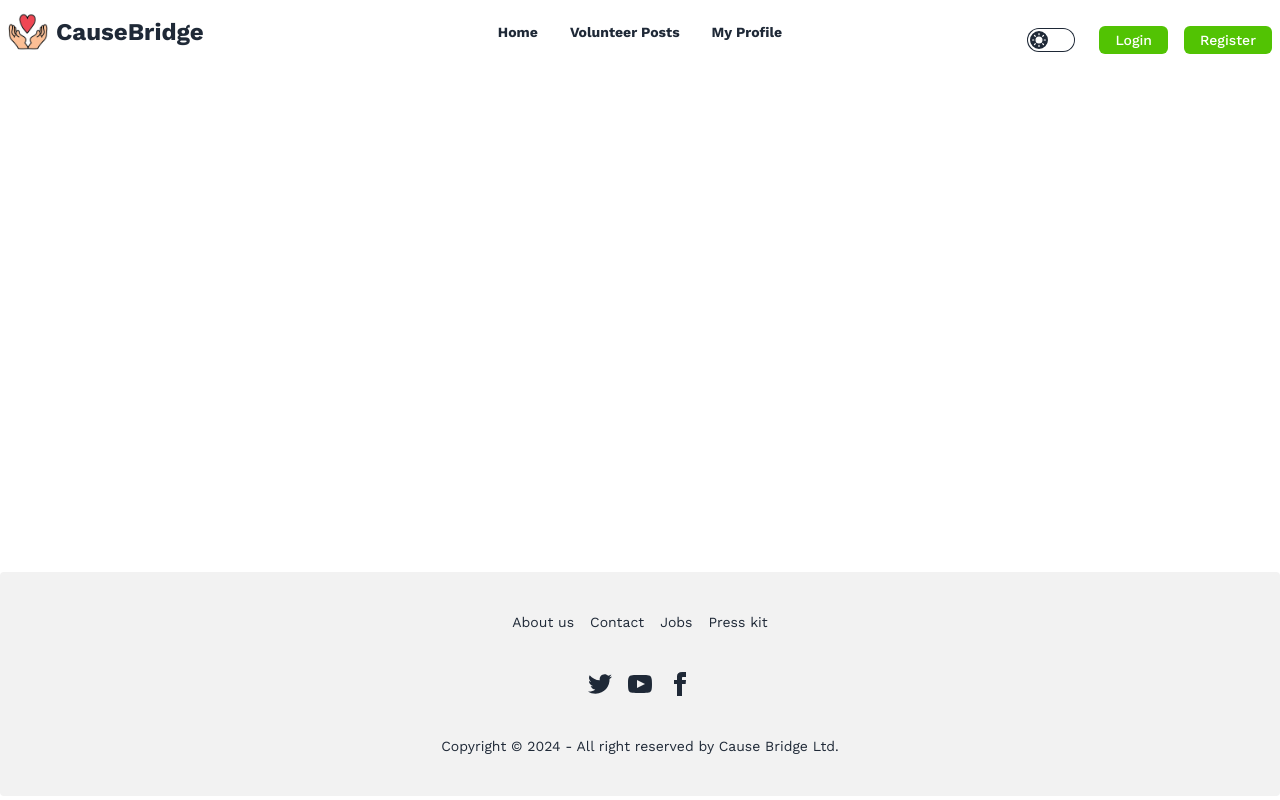
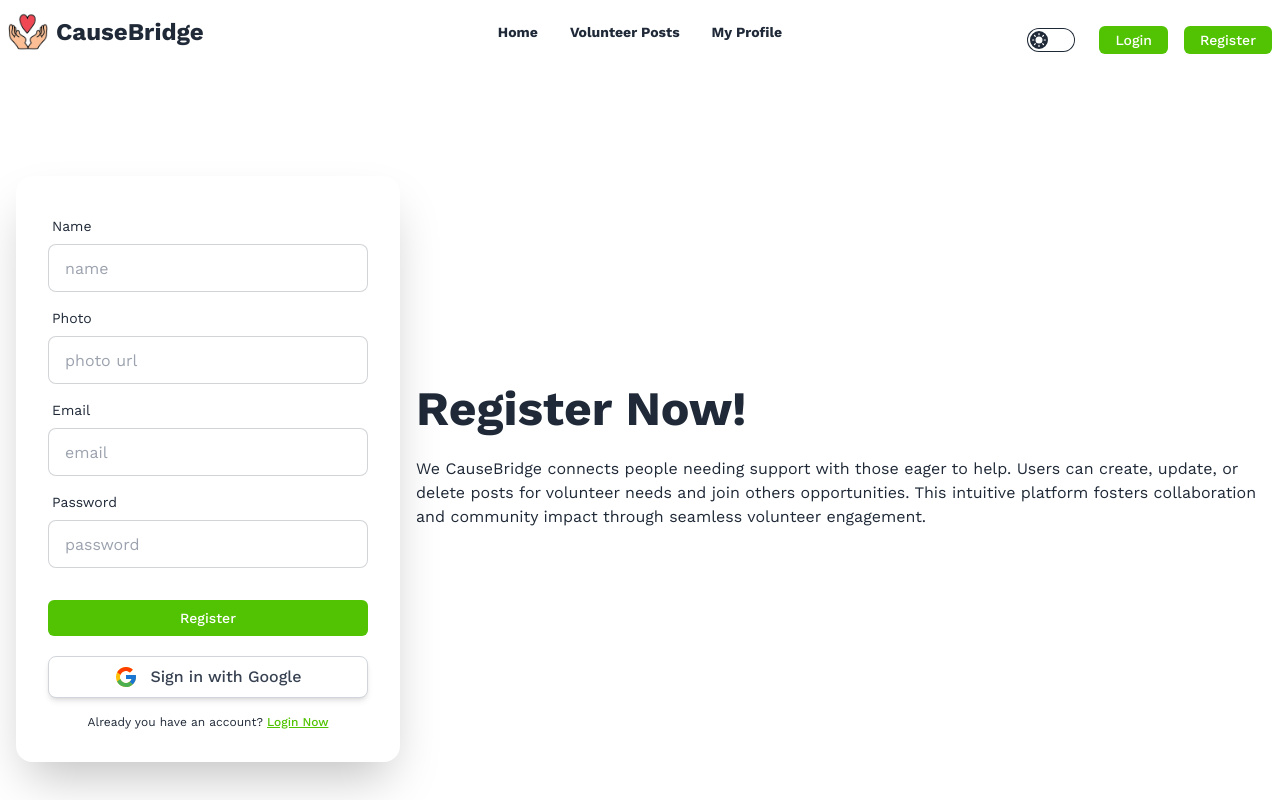
Before and after one commit to salmanfxrsi/causebridge-frontend, a React (Vite) app: page /register in a window 1280 px wide. Shown: the top 800 px of the page. Built offline with nearby package versions, Linux system fonts and the light colour scheme; no server answers.

Commit message:
feat: implement registration page with email/password and Google sign-up; enhance user flow and design

```diff
--- a/src/components/Navbar.jsx
+++ b/src/components/Navbar.jsx
@@ -34,7 +34,7 @@ const Navbar = () => {
         )}
         {!user && (
           <Link
-            to={"/registration"}
+            to={"/register"}
             className="bg-[#52C303] text-sm font-medium text-white capitalize transition-colors px-4 duration-300 transform lg:w-auto hover:bg-gray-500 mt-4 text-center py-1 rounded-md"
           >
             Register
--- a/src/components/UpcomingPosts.jsx
+++ b/src/components/UpcomingPosts.jsx
@@ -27,9 +27,9 @@ const UpcomingPosts = () => {
       </section>
       <Link
         to="/volunteer-posts"
-        className="bg-[#52C303] text-center w-[150px] py-1 mx-auto text-sm font-medium text-white capitalize lg:w-[300px] transition-colors duration-300 transform rounded-md hover:bg-gray-500 focus:outline-none focus:bg-gray-500 mt-12 block to"
+        className="bg-[#52C303] text-center w-11/12 py-3 mx-auto text-sm font-medium text-white capitalize lg:container transition-colors duration-300 transform rounded-md hover:bg-gray-500 focus:outline-none focus:bg-gray-500 mt-12 block to"
       >
-        See All
+        Click Here To See All Volunteer Needed Posts
       </Link>
     </div>
   );
--- /dev/null
+++ b/src/pages/Authentication/Register.jsx
@@ -0,0 +1,142 @@
+import { useContext } from "react";
+import { FcGoogle } from "react-icons/fc";
+import { AuthContext } from "../../provider/AuthProvider";
+import { Link, useNavigate } from "react-router-dom";
+import toast from "react-hot-toast";
+
+const Register = () => {
+  const { setUser, signInWithGoogle, createUser, updateUserProfile } =
+    useContext(AuthContext);
+  const navigate = useNavigate();
+
+  //   Register with Email And Password
+  const handleRegister = (e) => {
+    e.preventDefault();
+    const form = e.target;
+    const name = form.name.value;
+    const photoURL = form.photoURL.value;
+    const email = form.email.value;
+    const password = form.password.value;
+
+    createUser(email, password)
+      .then((result) => {
+        setUser(result.user);
+
+        // updating user profile
+        updateUserProfile(name, photoURL);
+        setUser({ ...result.user, displayName: name, photoURL: photoURL });
+        toast.success("Registration Successful");
+        navigate("/");
+      })
+      .catch((error) => {
+        toast.error(error.message);
+      });
+  };
+
+  //   Google Login
+  const handleGoogleLogin = async () => {
+    signInWithGoogle()
+      .then((result) => {
+        setUser(result.user);
+        toast.success("Registration Successful");
+        navigate("/");
+      })
+      .catch((error) => {
+        toast.error(error.message);
+      });
+  };
+
+  return (
+    <div className="hero py-24">
+      <div className="hero-content flex-col lg:flex-row-reverse">
+        <div className="text-center lg:text-left">
+          <h1 className="text-5xl font-bold">Register Now!</h1>
+          <p className="py-6">
+            We CauseBridge connects people needing support with those eager to
+            help. Users can create, update, or delete posts for volunteer needs
+            and join others opportunities. This intuitive platform fosters
+            collaboration and community impact through seamless volunteer
+            engagement.
+          </p>
+        </div>
+        <div className="card bg-base-100 w-full max-w-sm shrink-0 shadow-2xl">
+          <form onSubmit={handleRegister} className="card-body">
+            <div className="form-control">
+              <label className="label">
+                <span className="label-text">Name</span>
+              </label>
+              <input
+                type="text"
+                placeholder="name"
+                className="input input-bordered"
+                name="name"
+                required
+              />
+            </div>
+            <div className="form-control">
+              <label className="label">
+                <span className="label-text">Photo</span>
+              </label>
+              <input
+                type="url"
+                placeholder="photo url"
+                className="input input-bordered"
+                name="photoURL"
+                required
+              />
+            </div>
+            <div className="form-control">
+              <label className="label">
+                <span className="label-text">Email</span>
+              </label>
+              <input
+                type="email"
+                placeholder="email"
+                className="input input-bordered"
+                name="email"
+                required
+              />
+            </div>
+            <div className="form-control">
+              <label className="label">
+                <span className="label-text">Password</span>
+              </label>
+              <input
+                type="password"
+                placeholder="password"
+                className="input input-bordered"
+                name="password"
+                required
+              />
+            </div>
+            <div className="form-control bg-[#52C303] w-full text-sm font-medium text-white capitalize transition-colors duration-300 transform rounded-md lg:w-auto hover:bg-gray-500 focus:outline-none focus:bg-gray-500 mt-6 py-2">
+              <button>Register</button>
+            </div>
+          </form>
+          <button
+            onClick={handleGoogleLogin}
+            className="mt-[-12px] mx-8 mb-4 flex items-center justify-center gap-3 px-6 py-2 bg-white border border-gray-300 rounded-lg shadow-md hover:shadow-lg transition duration-200 ease-in-out hover:bg-gray-100"
+          >
+            <FcGoogle size={24} />
+            <span className="text-gray-700 font-medium">
+              Sign in with Google
+            </span>
+          </button>
+          <label className="mb-8">
+            <p className="label-text-alt text-center">
+              Already you have an account?{" "}
+              <Link
+                to={"/login"}
+                className="text-[#52C303] font-medium underline"
+              >
+                Login Now
+              </Link>
+            </p>
+          </label>
+        </div>
+      </div>
+    </div>
+  );
+};
+
+export default Register;
--- a/src/pages/PostDetails.jsx
+++ b/src/pages/PostDetails.jsx
@@ -15,7 +15,8 @@ const PostDetails = () => {
 
   useEffect(() => {
     fetchPost();
-  }, [id]);
+  // eslint-disable-next-line react-hooks/exhaustive-deps
+  }, []);
 
   // fetching specific data by using id
   const fetchPost = async () => {
--- a/src/provider/AuthProvider.jsx
+++ b/src/provider/AuthProvider.jsx
@@ -22,7 +22,7 @@ const AuthProvider = ({ children }) => {
   const googleProvider = new GoogleAuthProvider();
 
   // create account with email and password
-  const createAccount = (email, password) => {
+  const createUser = (email, password) => {
     setLoading(true);
     return createUserWithEmailAndPassword(auth, email, password);
   };
@@ -68,7 +68,7 @@ const AuthProvider = ({ children }) => {
     setUser,
     loading,
     setLoading,
-    createAccount,
+    createUser,
     signIn,
     signInWithGoogle,
     updateUserProfile,
--- a/src/routes/router.jsx
+++ b/src/routes/router.jsx
@@ -6,6 +6,7 @@ import Error from "../pages/Error";
 import Login from "../pages/Authentication/Login";
 import PostDetails from "../pages/PostDetails";
 import PrivateRoutes from "./PrivateRoutes";
+import Register from "../pages/Authentication/Register";
 
 const router = createBrowserRouter([
     {
@@ -27,7 +28,7 @@ const router = createBrowserRouter([
         },
         {
           path: "/register",
-          // element: <Register />,
+          element: <Register />,
         },
         {
           path: "/volunteer-posts/:id",
```
